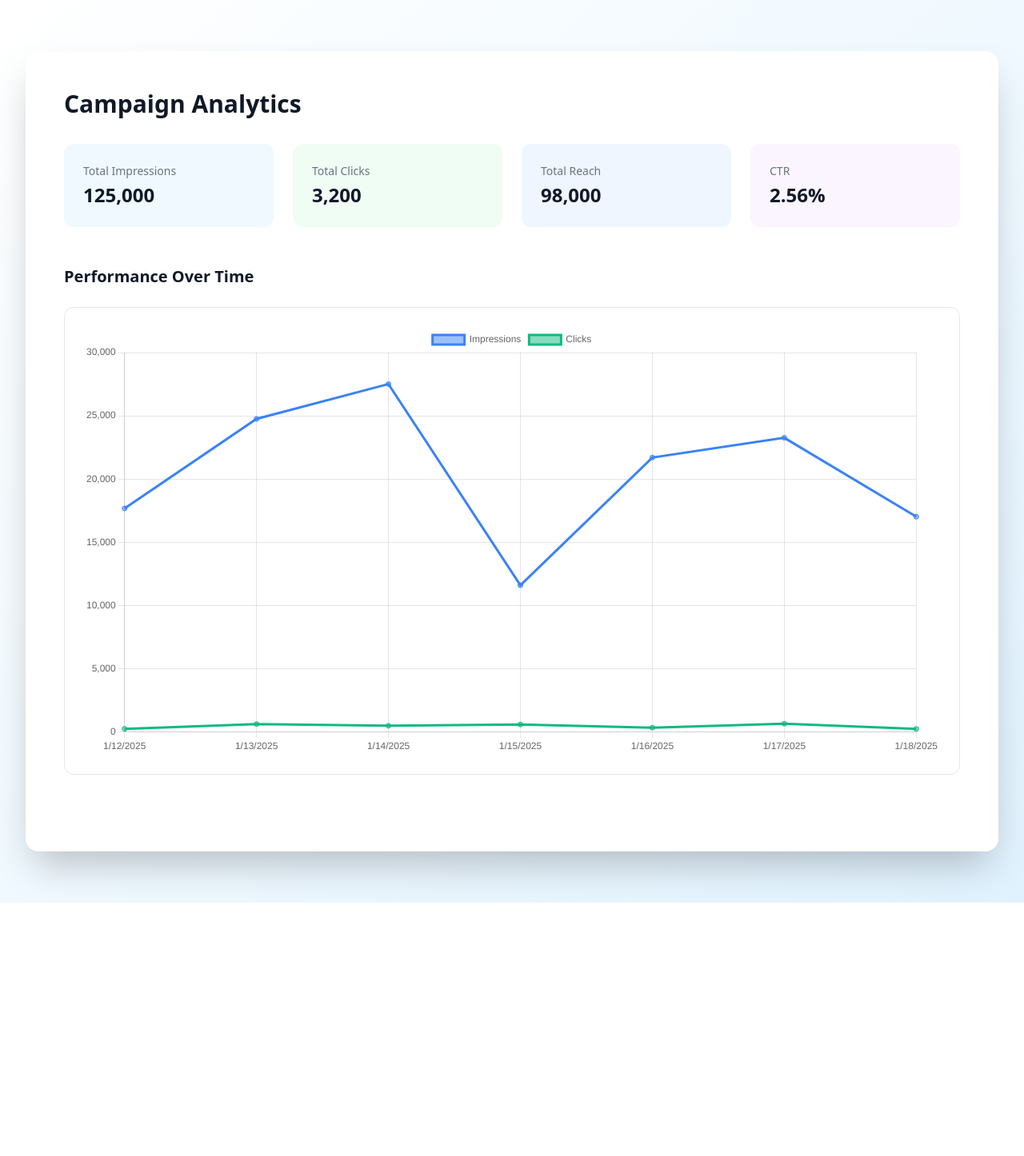
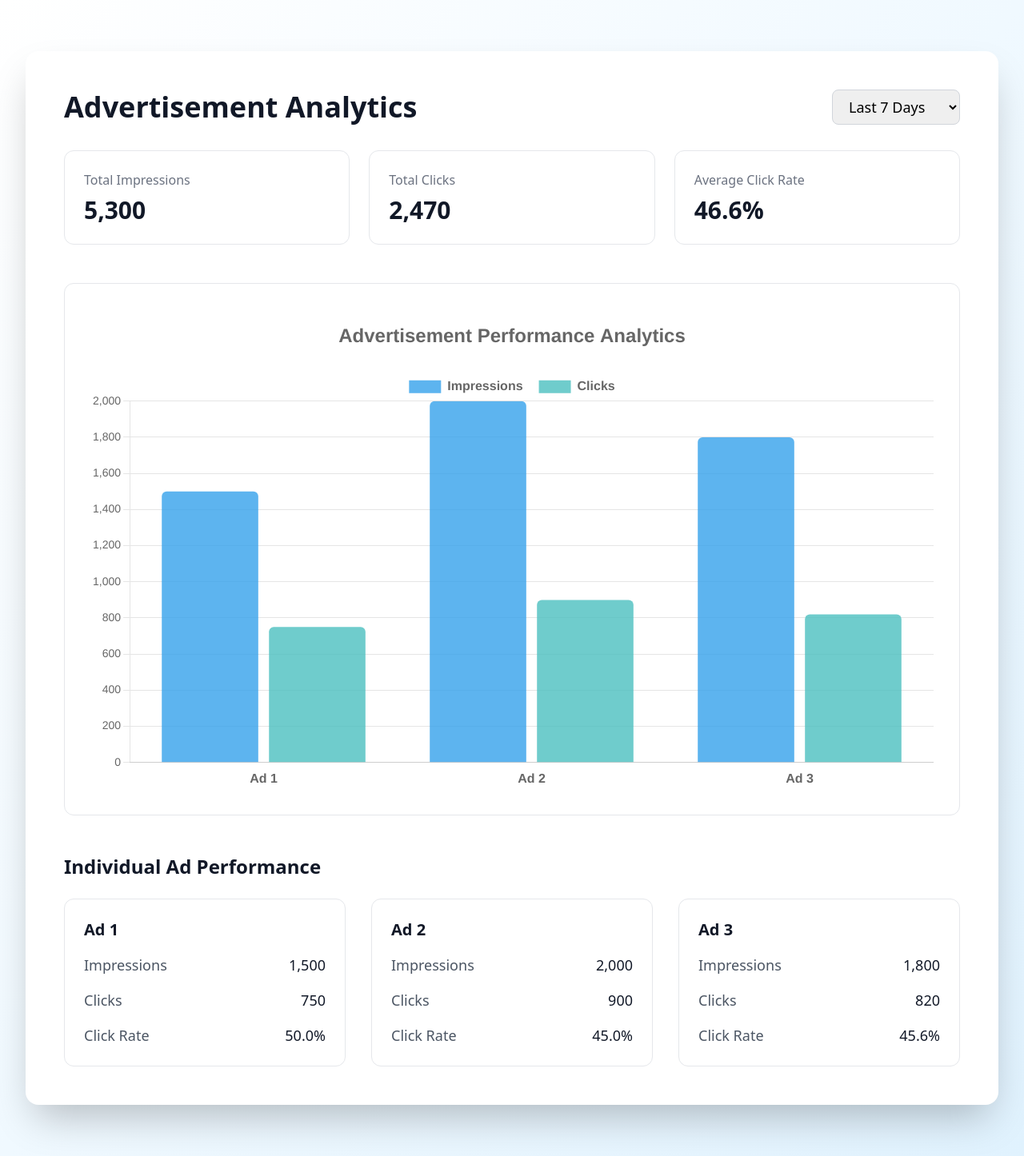
Before and after one commit to AdityaNik/campaign-crafters-frontend, a React (Vite) app: page /analytics in a window 1280 px wide. Shown: the whole page at 80% size. Before the commit the page ends 1129 px from the top, so only its background shows below. Built offline with nearby package versions, Linux system fonts and the light colour scheme.

Commit message:
User list error

```diff
--- a/src/pages/AnalyticsPage.tsx
+++ b/src/pages/AnalyticsPage.tsx
@@ -1,155 +1,192 @@
 import { useState, useEffect } from 'react'
-import { Line } from 'react-chartjs-2'
+import { useLocation } from 'react-router-dom'
+import { Bar } from 'react-chartjs-2'
 import {
   Chart as ChartJS,
   CategoryScale,
   LinearScale,
-  PointElement,
-  LineElement,
+  BarElement,
   Title,
   Tooltip,
-  Legend,
+  Legend
 } from 'chart.js'
 
 ChartJS.register(
   CategoryScale,
   LinearScale,
-  PointElement,
-  LineElement,
+  BarElement,
   Title,
   Tooltip,
   Legend
 )
 
-interface AnalyticsData {
-  impressions: number
-  clicks: number
-  engagement: number
-  reach: number
-  ctr: number
-  dailyData: {
-    date: string
-    impressions: number
-    clicks: number
-  }[]
+interface AdAnalytics {
+  adId: string;
+  impressions: number;
+  clicks: number;
 }
 
 export default function AnalyticsPage() {
-  const [analyticsData, setAnalyticsData] = useState<AnalyticsData | null>(null)
-  const [loading, setLoading] = useState(true)
+  const location = useLocation()
+  const platform = location.state?.platform || 'Advertisement'
+  const [selectedTimeframe, setSelectedTimeframe] = useState('7days')
 
-  useEffect(() => {
-    const fetchAnalytics = async () => {
-      setLoading(true)
-      try {
-        // Simulate API call
-        await new Promise(resolve => setTimeout(resolve, 1500))
+  // Mock data for demonstration - replace with actual API call
+  const analyticsData: AdAnalytics[] = [
+    {
+      adId: 'Ad 1',
+      impressions: 1500,
+      clicks: 750,
+    },
+    {
+      adId: 'Ad 2',
+      impressions: 2000,
+      clicks: 900,
+    },
+    {
+      adId: 'Ad 3',
+      impressions: 1800,
+      clicks: 820,
+    }
+  ]
 
-        // Mock data
-        setAnalyticsData({
-          impressions: 125000,
-          clicks: 3200,
-          engagement: 4500,
-          reach: 98000,
-          ctr: 2.56,
-          dailyData: Array.from({ length: 7 }, (_, i) => ({
-            date: new Date(Date.now() - (6 - i) * 24 * 60 * 60 * 1000).toLocaleDateString(),
-            impressions: Math.floor(Math.random() * 20000) + 10000,
-            clicks: Math.floor(Math.random() * 500) + 200
-          }))
-        })
-      } finally {
-        setLoading(false)
+  const chartOptions = {
+    responsive: true,
+    maintainAspectRatio: false,
+    plugins: {
+      legend: {
+        position: 'top' as const,
+        labels: {
+          font: {
+            size: 16,
+            weight: 'bold' as const
+          },
+          padding: 20
+        }
+      },
+      title: {
+        display: true,
+        text: `${platform} Performance Analytics`,
+        font: {
+          size: 24,
+          weight: 'bold' as const
+        },
+        padding: 20
+      }
+    },
+    scales: {
+      y: {
+        beginAtZero: true,
+        grid: {
+          color: 'rgba(0, 0, 0, 0.1)'
+        },
+        ticks: {
+          font: {
+            size: 14
+          }
+        }
+      },
+      x: {
+        grid: {
+          display: false
+        },
+        ticks: {
+          font: {
+            size: 16,
+            weight: 'bold' as const
+          }
+        }
       }
     }
-
-    fetchAnalytics()
-  }, [])
-
-  if (loading) {
-    return (
-      <div className="min-h-screen bg-gradient-to-br from-white via-primary-50 to-primary-100 flex items-center justify-center">
-        <div className="text-center">
-          <div className="animate-spin rounded-full h-16 w-16 border-b-2 border-primary-600 mx-auto mb-4"></div>
-          <h2 className="text-xl font-semibold text-gray-700">Loading Analytics...</h2>
-        </div>
-      </div>
-    )
   }
 
-  if (!analyticsData) return null
-
   const chartData = {
-    labels: analyticsData.dailyData.map(d => d.date),
+    labels: analyticsData.map(data => data.adId),
     datasets: [
       {
         label: 'Impressions',
-        data: analyticsData.dailyData.map(d => d.impressions),
-        borderColor: 'rgb(59, 130, 246)',
-        backgroundColor: 'rgba(59, 130, 246, 0.5)',
+        data: analyticsData.map(data => data.impressions),
+        backgroundColor: 'rgba(53, 162, 235, 0.8)',
+        borderRadius: 6
       },
       {
         label: 'Clicks',
-        data: analyticsData.dailyData.map(d => d.clicks),
-        borderColor: 'rgb(16, 185, 129)',
-        backgroundColor: 'rgba(16, 185, 129, 0.5)',
+        data: analyticsData.map(data => data.clicks),
+        backgroundColor: 'rgba(75, 192, 192, 0.8)',
+        borderRadius: 6
       }
     ]
   }
+
+  const totalImpressions = analyticsData.reduce((sum, data) => sum + data.impressions, 0)
+  const totalClicks = analyticsData.reduce((sum, data) => sum + data.clicks, 0)
+  const averageClickRate = ((totalClicks / totalImpressions) * 100).toFixed(1)
 
   return (
     <div className="min-h-screen bg-gradient-to-br from-white via-primary-50 to-primary-100">
       <div className="max-w-7xl mx-auto px-4 sm:px-6 lg:px-8 py-16">
         <div className="bg-white rounded-2xl shadow-2xl p-8 md:p-12">
-          <h1 className="text-3xl font-bold text-gray-900 mb-8">Campaign Analytics</h1>
+          <div className="flex items-center justify-between mb-8">
+            <h1 className="text-4xl font-bold text-gray-900">{platform} Analytics</h1>
+            <select
+              value={selectedTimeframe}
+              onChange={(e) => setSelectedTimeframe(e.target.value)}
+              className="px-4 py-2 text-lg border border-gray-300 rounded-lg focus:outline-none focus:ring-2 focus:ring-primary-500"
+            >
+              <option value="7days">Last 7 Days</option>
+              <option value="30days">Last 30 Days</option>
+              <option value="90days">Last 90 Days</option>
+            </select>
+          </div>
 
-          {/* Key Metrics */}
-          <div className="grid grid-cols-1 md:grid-cols-2 lg:grid-cols-4 gap-6 mb-12">
-            <div className="bg-primary-50 p-6 rounded-xl">
-              <h3 className="text-sm font-medium text-gray-500 mb-1">Total Impressions</h3>
-              <p className="text-2xl font-bold text-gray-900">{analyticsData.impressions.toLocaleString()}</p>
+          {/* Summary Cards */}
+          <div className="grid grid-cols-1 md:grid-cols-3 gap-6 mb-12">
+            <div className="bg-white rounded-xl border border-gray-200 p-6 hover:shadow-lg transition-shadow">
+              <h3 className="text-base font-medium text-gray-500 mb-2">Total Impressions</h3>
+              <p className="text-3xl font-bold text-gray-900">{totalImpressions.toLocaleString()}</p>
             </div>
-            <div className="bg-green-50 p-6 rounded-xl">
-              <h3 className="text-sm font-medium text-gray-500 mb-1">Total Clicks</h3>
-              <p className="text-2xl font-bold text-gray-900">{analyticsData.clicks.toLocaleString()}</p>
+            <div className="bg-white rounded-xl border border-gray-200 p-6 hover:shadow-lg transition-shadow">
+              <h3 className="text-base font-medium text-gray-500 mb-2">Total Clicks</h3>
+              <p className="text-3xl font-bold text-gray-900">{totalClicks.toLocaleString()}</p>
             </div>
-            <div className="bg-blue-50 p-6 rounded-xl">
-              <h3 className="text-sm font-medium text-gray-500 mb-1">Total Reach</h3>
-              <p className="text-2xl font-bold text-gray-900">{analyticsData.reach.toLocaleString()}</p>
-            </div>
-            <div className="bg-purple-50 p-6 rounded-xl">
-              <h3 className="text-sm font-medium text-gray-500 mb-1">CTR</h3>
-              <p className="text-2xl font-bold text-gray-900">{analyticsData.ctr}%</p>
+            <div className="bg-white rounded-xl border border-gray-200 p-6 hover:shadow-lg transition-shadow">
+              <h3 className="text-base font-medium text-gray-500 mb-2">Average Click Rate</h3>
+              <p className="text-3xl font-bold text-gray-900">{averageClickRate}%</p>
             </div>
           </div>
 
           {/* Performance Chart */}
-          <div className="mb-12">
-            <h2 className="text-xl font-semibold text-gray-900 mb-6">Performance Over Time</h2>
-            <div className="bg-white p-6 rounded-xl border border-gray-200">
-              <Line
-                data={chartData}
-                options={{
-                  responsive: true,
-                  interaction: {
-                    mode: 'index' as const,
-                    intersect: false,
-                  },
-                  plugins: {
-                    legend: {
-                      position: 'top' as const,
-                    },
-                    title: {
-                      display: false,
-                    }
-                  },
-                  scales: {
-                    y: {
-                      beginAtZero: true
-                    }
-                  }
-                }}
-              />
+          <div className="bg-white p-8 rounded-xl border border-gray-200">
+            <div className="h-[600px]">
+              <Bar data={chartData} options={chartOptions} />
+            </div>
+          </div>
+
+          {/* Individual Ad Performance */}
+          <div className="mt-12">
+            <h2 className="text-2xl font-semibold text-gray-900 mb-6">Individual Ad Performance</h2>
+            <div className="grid grid-cols-1 md:grid-cols-3 gap-8">
+              {analyticsData.map((ad) => (
+                <div key={ad.adId} className="bg-white rounded-xl border border-gray-200 p-6">
+                  <h3 className="text-xl font-semibold text-gray-900 mb-4">{ad.adId}</h3>
+                  <div className="space-y-4">
+                    <div className="flex justify-between items-center">
+                      <span className="text-lg text-gray-600">Impressions</span>
+                      <span className="text-lg font-medium text-gray-900">{ad.impressions.toLocaleString()}</span>
+                    </div>
+                    <div className="flex justify-between items-center">
+                      <span className="text-lg text-gray-600">Clicks</span>
+                      <span className="text-lg font-medium text-gray-900">{ad.clicks.toLocaleString()}</span>
+                    </div>
+                    <div className="flex justify-between items-center">
+                      <span className="text-lg text-gray-600">Click Rate</span>
+                      <span className="text-lg font-medium text-gray-900">
+                        {((ad.clicks / ad.impressions) * 100).toFixed(1)}%
+                      </span>
+                    </div>
+                  </div>
+                </div>
+              ))}
             </div>
           </div>
         </div>
--- a/src/pages/GoogleAdCreation.tsx
+++ b/src/pages/GoogleAdCreation.tsx
@@ -1,59 +1,106 @@
 import { useState, useEffect } from 'react'
-import { useNavigate } from 'react-router-dom'
+import { useNavigate, useLocation } from 'react-router-dom'
 import axios from 'axios'
 
-interface BannerbearResponse {
+interface BannerbearImage {
+  status: string;
   uid: string;
-  status: string;
   image_url: string | null;
   image_url_png: string | null;
+  modifications: {
+    name: string;
+    text?: string;
+    image_url?: string;
+    target?: string;
+  }[];
+}
+
+interface BannerbearResponse {
+  results: BannerbearImage[];
 }
 
 export default function GoogleAdCreation() {
   const navigate = useNavigate()
+  const location = useLocation()
+  const businessId = location.state?.businessId
+
   const [loading, setLoading] = useState(false)
-  const [generatedImageId, setGeneratedImageId] = useState('')
-  const [generatedImageUrl, setGeneratedImageUrl] = useState<string | null>(null)
-  const staticData = {
-    backgroundImage: 'https://cdn.vectorstock.com/i/1000v/03/31/whey-protein-powder-ad-poster-vector-47880331.jpg',
-    titleText: 'Protein'
+  const [generatedImages, setGeneratedImages] = useState<{ uid: string; imageUrl: string | null }[]>([])
+  const [error, setError] = useState<string | null>(null)
+
+  const pollImageStatus = async (uid: string) => {
+    if (!uid) {
+      console.error('Invalid UID received')
+      return
     }
 
-  const pollImageStatus = async (uid: string) => {
     try {
-      const response = await axios.get<BannerbearResponse>(`http://localhost:3000/create/image/${uid}`)
+      const response = await axios.get<BannerbearImage>(`http://localhost:3000/create/image/${uid}`)
+
       if (response.data.status === 'completed' && response.data.image_url) {
-        setGeneratedImageUrl(response.data.image_url)
-        setLoading(false)
+        setGeneratedImages(prev => {
+          const existingIndex = prev.findIndex(img => img.uid === uid)
+          if (existingIndex !== -1) {
+            const newImages = [...prev]
+            newImages[existingIndex] = { uid, imageUrl: response.data.image_url }
+            return newImages
+          }
+          if (prev.length < 3) {
+            return [...prev, { uid, imageUrl: response.data.image_url }]
+          }
+          return prev
+        })
       } else if (response.data.status === 'pending') {
         setTimeout(() => pollImageStatus(uid), 1000)
       }
     } catch (error) {
       console.error('Error polling image status:', error)
-      setLoading(false)
+      if (axios.isAxiosError(error) && error.response?.status === 400) {
+        setGeneratedImages(prev => prev.filter(img => img.uid !== uid))
+      }
     }
   }
 
   const handleGenerateAd = async () => {
     setLoading(true)
-    setGeneratedImageUrl(null)
+    setGeneratedImages([])
+    setError(null)
 
     try {
-      const createResponse = await axios.post<BannerbearResponse>('http://localhost:3000/create', {
-        backgroundImage: staticData.backgroundImage,
-        titleText: staticData.titleText
-      })
+      const createResponse = await axios.post<BannerbearResponse>('http://localhost:3000/create')
 
-      if (createResponse.data.uid) {
-        setGeneratedImageId(createResponse.data.uid)
-        pollImageStatus(createResponse.data.uid)
-      } else {
-        throw new Error('No image ID received')
+      if (createResponse.data?.results && Array.isArray(createResponse.data.results)) {
+        const validResults = createResponse.data.results
+          .filter(result => result && result.uid)
+          .reduce((unique: BannerbearImage[], item) => {
+            return unique.some(u => u.uid === item.uid) ? unique : [...unique, item]
+          }, [])
+          .slice(0, 3)
+
+        if (validResults.length === 0) {
+          throw new Error('No valid images received')
         }
 
+        setGeneratedImages(validResults.map((result, index) => ({
+          uid: result.uid,
+          imageUrl: null,
+          id: `ad-${index + 1}`
+        })))
+
+        validResults.forEach(result => {
+          pollImageStatus(result.uid)
+        })
+      } else {
+        throw new Error('Invalid response format')
+      }
     } catch (error) {
       console.error('Error generating ad:', error)
-      alert('Error generating advertisement. Please try again.')
+      if (axios.isAxiosError(error) && error.response?.data?.message) {
+        setError(error.response.data.message)
+      } else {
+        setError('Failed to generate advertisement. Please try again.')
+      }
+    } finally {
       setLoading(false)
     }
   }
@@ -62,11 +109,28 @@ export default function GoogleAdCreation() {
     handleGenerateAd()
   }, [])
 
+  if (error) {
+    return (
+      <div className="min-h-screen bg-gradient-to-br from-white via-primary-50 to-primary-100 flex items-center justify-center">
+        <div className="bg-white rounded-2xl shadow-2xl p-8 md:p-12 text-center">
+          <div className="text-red-600 mb-4">Error: {error}</div>
+          <button
+            onClick={() => handleGenerateAd()}
+            className="px-6 py-3 bg-primary-600 text-white rounded-lg hover:bg-primary-700"
+          >
+            Try Again
+          </button>
+        </div>
+      </div>
+    )
+  }
+
   return (
     <div className="min-h-screen bg-gradient-to-br from-white via-primary-50 to-primary-100">
-      <div className="max-w-6xl mx-auto px-4 sm:px-6 lg:px-8 py-16">
+      <div className="max-w-[1800px] mx-auto px-4 sm:px-6 lg:px-8 py-12">
         <div className="bg-white rounded-2xl shadow-2xl p-8 md:p-12">
-          <div className="flex items-center mb-8">
+          <div className="flex items-center justify-between mb-8">
+            <div className="flex items-center">
               <button
                 onClick={() => navigate('/create-ad')}
                 className="mr-4 text-primary-600 hover:text-primary-700"
@@ -78,41 +142,47 @@ export default function GoogleAdCreation() {
               <h1 className="text-3xl font-bold text-gray-900">Create Google Ad</h1>
             </div>
 
-          {/* Generated Image Display */}
-          {generatedImageId && (
-            <div className="mt-8">
-              <h2 className="text-xl font-semibold text-gray-900 mb-4">Generated Advertisement</h2>
-              <div className="rounded-lg overflow-hidden shadow-lg bg-gray-50 p-4">
-                <div className="relative">
-                  {generatedImageUrl ? (
+            {generatedImages.length > 0 && generatedImages.every(img => img.imageUrl) && (
+              <button
+                onClick={() => navigate('/success', { state: { platform: 'Google Ads', businessId } })}
+                className="px-8 py-3 bg-green-600 hover:bg-green-700 text-white font-semibold rounded-xl shadow-md hover:shadow-lg transition-all duration-200"
+              >
+                Publish All Ads
+              </button>
+            )}
+          </div>
+
+          {loading && generatedImages.length === 0 ? (
+            <div className="flex items-center justify-center h-[600px]">
+              <div className="animate-spin rounded-full h-16 w-16 border-t-2 border-b-2 border-primary-500"></div>
+            </div>
+          ) : (
+            <div className="grid grid-cols-1 lg:grid-cols-3 gap-16">
+              {generatedImages.map((image, index) => (
+                <div key={image.uid} className="flex flex-col">
+                  <div className="bg-white rounded-xl border border-gray-200 overflow-hidden hover:shadow-2xl transition-shadow duration-300">
+                    <div className="p-6 border-b border-gray-200 bg-gray-50">
+                      <span className="font-medium text-gray-700 text-xl">Ad {index + 1}</span>
+                    </div>
+                    {image.imageUrl ? (
+                      <div
+                        className="aspect-[4/3] relative cursor-pointer h-[500px]"
+                        onClick={() => image.imageUrl && window.open(image.imageUrl, '_blank')}
+                      >
                         <img
-                      src={generatedImageUrl}
-                      alt="Generated Advertisement"
-                      className="w-full h-auto rounded-lg"
+                          src={image.imageUrl}
+                          alt={`Generated Ad ${index + 1}`}
+                          className="absolute inset-0 w-full h-full object-contain p-6"
                         />
+                      </div>
                     ) : (
-                    <div className="flex items-center justify-center h-64">
+                      <div className="aspect-[4/3] flex items-center justify-center bg-gray-50 h-[500px]">
                         <div className="animate-spin rounded-full h-12 w-12 border-t-2 border-b-2 border-primary-500"></div>
                       </div>
                     )}
                   </div>
-                {generatedImageUrl && (
-                  <div className="mt-4 flex gap-4">
-                    <button
-                      onClick={() => window.open(generatedImageUrl, '_blank')}
-                      className="flex-1 px-6 py-3 bg-primary-600 hover:bg-primary-700 text-white font-semibold rounded-lg shadow-md hover:shadow-lg transition-all duration-200"
-                    >
-                      View Full Image
-                    </button>
-                    <button
-                      onClick={() => navigate('/success', { state: { platform: 'Google Ads' } })}
-                      className="flex-1 px-6 py-3 bg-green-600 hover:bg-green-700 text-white font-semibold rounded-lg shadow-md hover:shadow-lg transition-all duration-200"
-                    >
-                      Publish Ad
-                    </button>
                 </div>
-                )}
-              </div>
+              ))}
             </div>
           )}
         </div>
```
Lines whose indentation alone changed are shown as unchanged.
